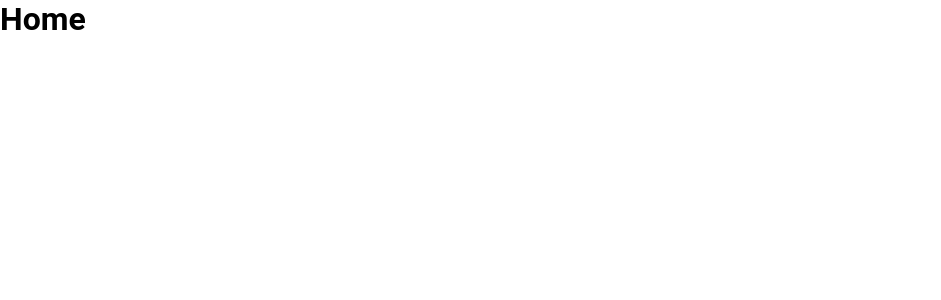
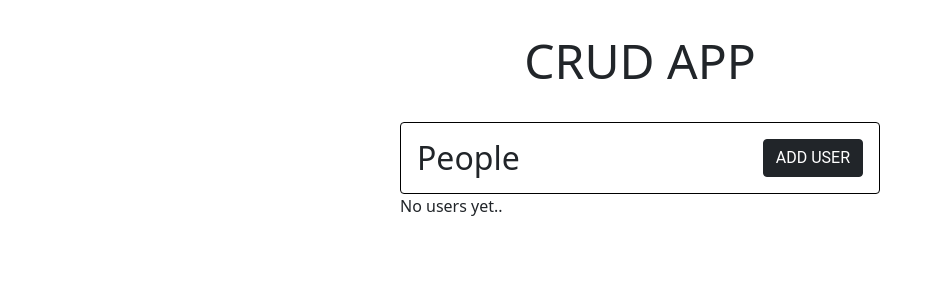
Before and after one commit to rimkusaurimas/crud-app, a React (Create React App) app: page / in a window 1280 px wide. Shown: the top 300 px of the page, without its empty margins (0-941 px from the left). Built offline with nearby package versions, Linux system fonts and the light colour scheme.

Commit message:
Add add-user page and other adjustments

```diff
--- a/package.json
+++ b/package.json
@@ -8,6 +8,7 @@
     "@testing-library/user-event": "^13.5.0",
     "bootstrap": "^5.1.3",
     "react": "^17.0.2",
+    "react-bootstrap": "^2.1.0",
     "react-dom": "^17.0.2",
     "react-router": "^6.2.1",
     "react-router-dom": "^6.2.1",
--- a/src/App.js
+++ b/src/App.js
@@ -1,5 +1,6 @@
 import { useNavigate, useRoutes } from "react-router-dom";
 import { getRoutes } from "./components/routes";
+import "bootstrap/dist/css/bootstrap.min.css";
 
 function App() {
   const appRoutesElement = useRoutes(getRoutes());
--- a/src/components/AddUser/AddUser.jsx
+++ b/src/components/AddUser/AddUser.jsx
@@ -1,9 +1,23 @@
-import React from 'react'
+import React from "react";
+import { Button, InputGroup, FormControl } from "react-bootstrap";
+import { Link } from "react-router-dom";
+import styles from "./add-user.module.scss";
 
 export const AddUser = () => {
-    return (
-        <div>
-            <h1>Add user</h1>
-        </div>
-    )
-}
+  return (
+    <section className={styles.addUser}>
+      <InputGroup className="mb-3">
+        <InputGroup.Text className={styles.addUserFieldText}>First name</InputGroup.Text>
+        <FormControl aria-label="First name" required />
+      </InputGroup>
+      <InputGroup className="mb-3">
+        <InputGroup.Text className={styles.addUserFieldText}>Last name</InputGroup.Text>
+        <FormControl aria-label="Last name" required />
+      </InputGroup>
+      <InputGroup>
+        <InputGroup.Text className={styles.addUserFieldText}>Email</InputGroup.Text>
+        <FormControl aria-label="Email" />
+      </InputGroup>
+    </section>
+  );
+};
--- /dev/null
+++ b/src/components/AddUser/add-user.module.scss
@@ -0,0 +1,7 @@
+@import "../../styles/index.scss";
+
+.addUserFieldText {
+    width: 8rem;
+    background: $primary-color;
+    color: $secondary-color;
+}
--- a/src/components/Home/Home.jsx
+++ b/src/components/Home/Home.jsx
@@ -1,6 +1,12 @@
 import React from "react";
+import styles from "./home.module.scss";
 import { Outlet } from "react-router-dom";
 
 export const Home = () => {
-  return <Outlet />;
+  return (
+    <section className={styles.app}>
+      <h1 className={styles.appTitle}>crud app</h1>
+      <Outlet />
+    </section>
+  );
 };
--- /dev/null
+++ b/src/components/Home/home.module.scss
@@ -0,0 +1,13 @@
+@import "../../styles/index.scss";
+
+.app {
+    display: flex;
+    align-items: center;
+    flex-direction: column;
+
+    &Title {
+        text-transform: uppercase;
+        margin: 2rem 0;
+        font-size: 3rem;
+    }
+}
--- a/src/components/MainPage/MainPage.jsx
+++ b/src/components/MainPage/MainPage.jsx
@@ -1,9 +1,20 @@
-import React from 'react'
+import React from "react";
+import Button from "react-bootstrap/Button";
+import { Link } from "react-router-dom";
+import styles from "./main-page.module.scss";
 
 export const MainPage = () => {
-    return (
-        <div>
-            <h1>Home</h1>
-        </div>
-    )
-}
+  return (
+    <div>
+      <section className={styles.mainWidget}>
+        <h2 className={styles.mainWidgetTitle}>People</h2>
+        <Link to={"/add-user"}>
+          <Button className={styles.mainWidgetButton} variant="dark">
+            add user
+          </Button>
+        </Link>
+      </section>
+      <p>No users yet..</p>
+    </div>
+  );
+};
--- /dev/null
+++ b/src/components/MainPage/main-page.module.scss
@@ -0,0 +1,20 @@
+@import "../../styles/index.scss";
+
+.mainWidget {
+    display: flex;
+    min-width: 30rem;
+    justify-content: space-between;
+    border: 0.1rem solid $primary-color;
+    padding: $default-padding;
+    align-items: center;
+    border-radius: 0.25rem;
+
+    &Title {
+        margin: 0;
+    }
+
+    &Button {
+        text-transform: uppercase;
+        font-family: $default-font;
+    }
+}
--- a/src/styles/_base.scss
+++ b/src/styles/_base.scss
@@ -1,2 +1,4 @@
-$default-font-color: #000;
+$primary-color: #000;
+$secondary-color: #fff;
 $default-font: 'Roboto', sans-serif;
+$default-padding: 1rem;
--- a/src/styles/index.scss
+++ b/src/styles/index.scss
@@ -1,14 +1,13 @@
 @charset "utf-8";
-
-@import 'base';
+@import "base";
 
 * {
-    box-sizing: border-box;
-    margin: 0;
-    padding: 0;
+  box-sizing: border-box;
+  margin: 0;
+  padding: 0;
 }
 
 html {
-    font-family: $default-font;
-    color: $default-font-color;
+  font-family: $default-font;
+  color: $primary-color;
 }
```
Also changed, not shown: src/setupTests.js (deleted, +0 -5 lines), 1 other file (tests, documents, lock files or other folders).
